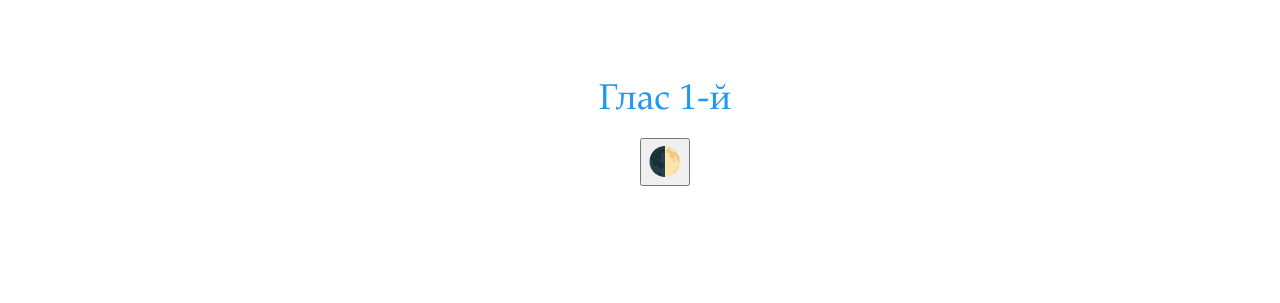
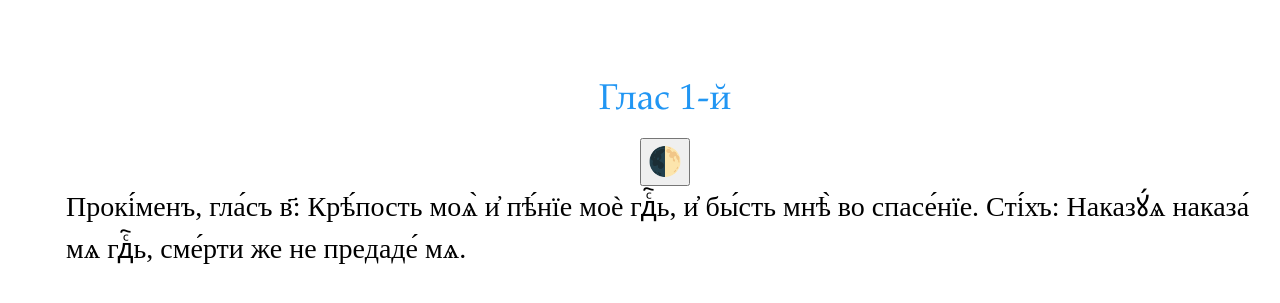
Before and after one commit to markjville/markjville.github.io, a Jekyll site: the page docs/Изобразительная/гл2-прок.html, which Jekyll copies as it is, in a window 1280 px wide. Shown: the top 303 px of the page. Built offline with Jekyll 4.4.1, drawn with Linux system fonts in a browser that asks for light colours; some web fonts are replaced; comment, search, counter and statistics services are not loaded.

Commit message:
Update гл2-прок.html

```diff
--- a/docs/Изобразительная/гл2-прок.html
+++ b/docs/Изобразительная/гл2-прок.html
@@ -36,3 +36,5 @@ p::first-letter {
       <div class="post-content">
 
 <body>
+  Прокі́менъ, гла́съ в҃: Крѣ́пость моѧ̀ и҆ пѣ́нїе моѐ гдⷭ҇ь, и҆ бы́сть мнѣ̀ во спасе́нїе.
+  Сті́хъ: Наказꙋ́ѧ наказа́ мѧ гдⷭ҇ь, сме́рти же не предаде́ мѧ.
```
